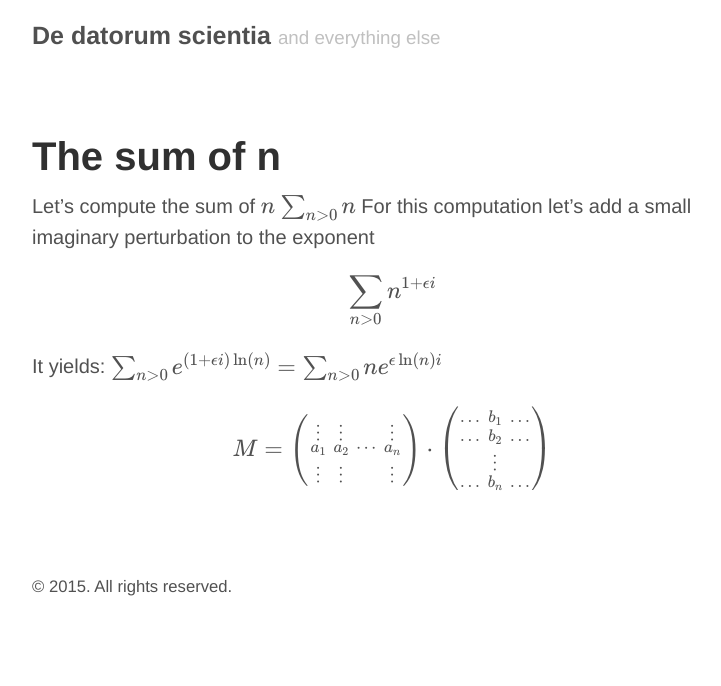
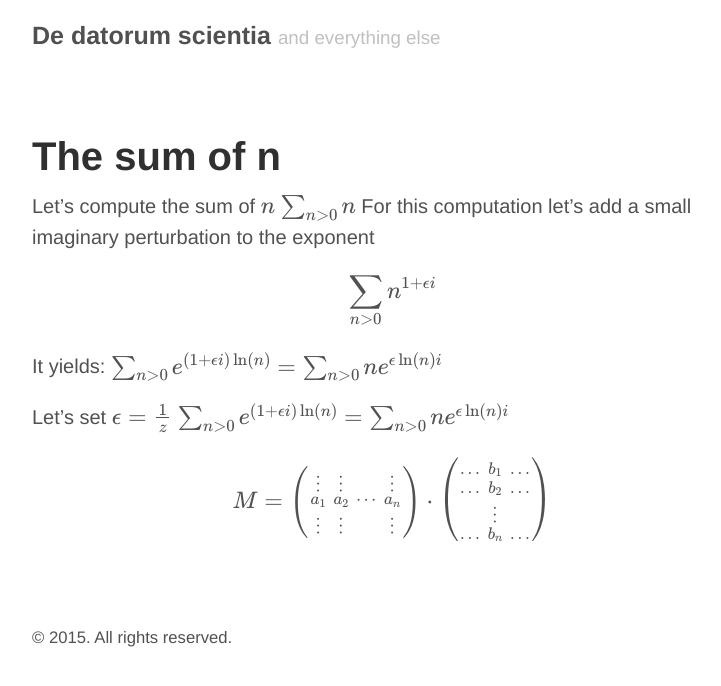
Before and after one commit to ngrislain/ngrislain.github.io, a Jekyll site: the page built from draft.md, in a window 1280 px wide. Shown: the top 686 px of the page, without its empty margins (248-969 px from the left). Built offline with Jekyll 4.4.1, drawn with Linux system fonts in a browser that asks for light colours; formulas are drawn with MathJax 3.

Commit message:
Update draft.md

```diff
--- a/draft.md
+++ b/draft.md
@@ -10,6 +10,9 @@ For this computation let's add a small imaginary perturbation to the exponent
 $$\sum_{n>0}{n^{1+\epsilon{}i}}$$
 
 It yields:
+$$\sum_{n>0}e^{(1+\epsilon{}i)\ln(n)} = \sum_{n>0}ne^{\epsilon{}\ln(n)i}$$
+
+Let's set $$\epsilon = \frac1z$$
 $$\sum_{n>0}e^{(1+\epsilon{}i)\ln(n)} = \sum_{n>0}ne^{\epsilon{}\ln(n)i}$$
 
 $$M = \left( \begin{smallmatrix}
```
